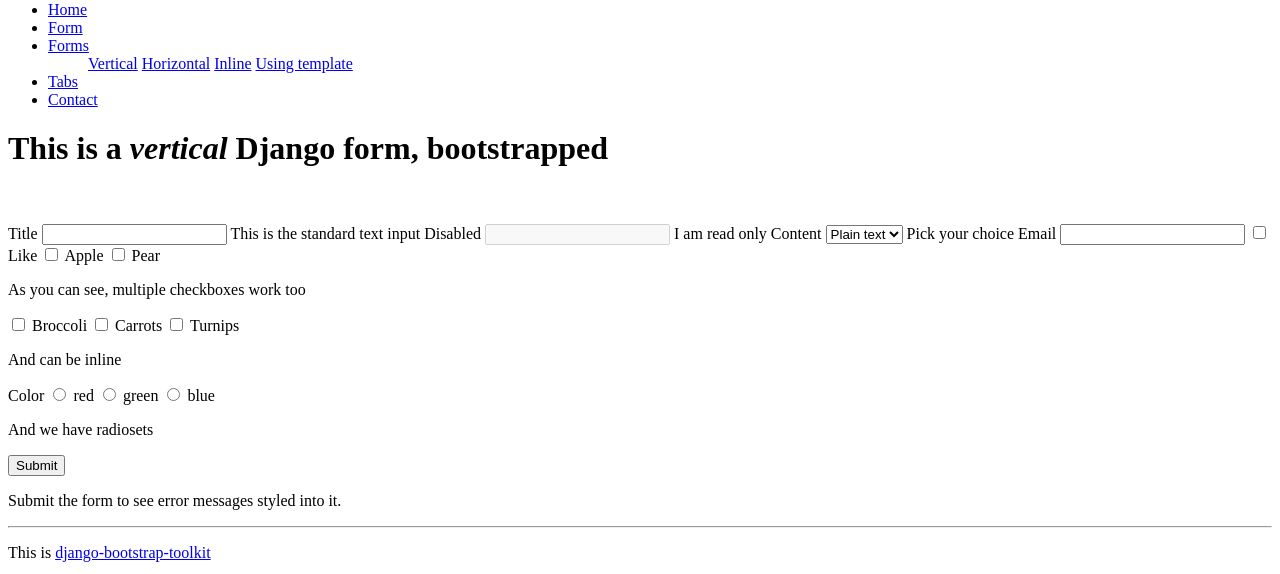
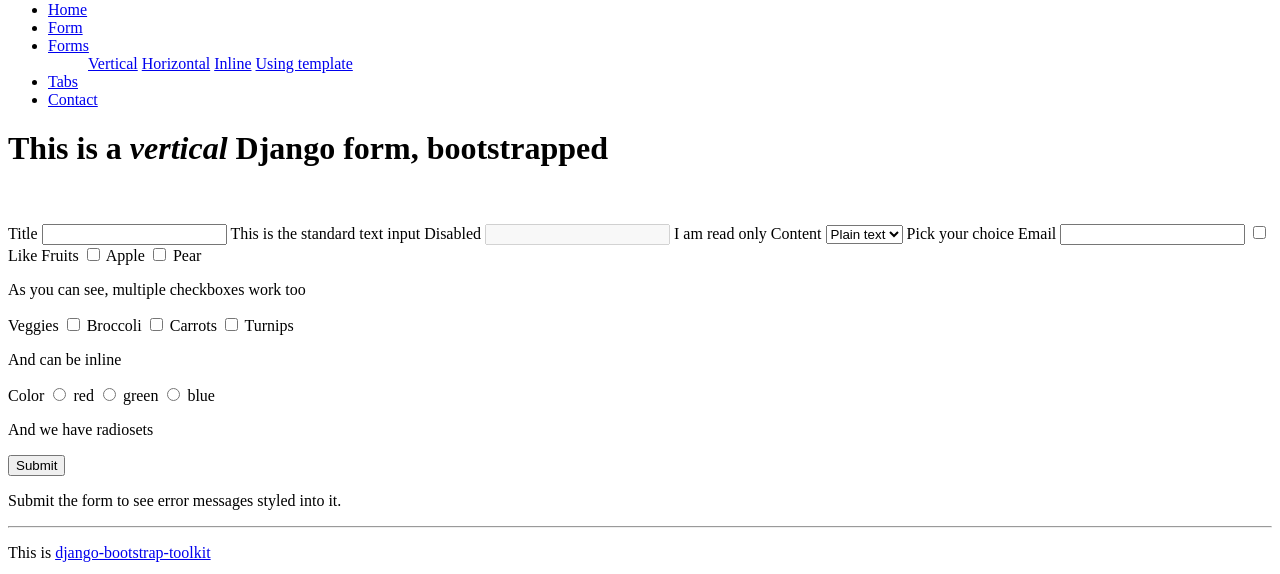
Before and after one commit to dyve/django-bootstrap-toolkit, a Django app: page /form in a window 1280 px wide. Shown: the part 119-693 px from the top of the page. Run offline with Django 3.2, Linux system fonts and the light colour scheme; parts of the project's set-up code (start-up, migrations or seed data) failed here and were passed over; some libraries are stand-ins or nearby versions.

Commit message:
Fixed #19 missing labels in vertical fields, thanks @boosh

```diff
--- a/bootstrap_toolkit/templates/bootstrap_toolkit/field_vertical.html
+++ b/bootstrap_toolkit/templates/bootstrap_toolkit/field_vertical.html
@@ -4,11 +4,12 @@
     {% include "bootstrap_toolkit/field_errors.html" with inline=False %}
 {% else %}
     {% if input_type == "multicheckbox" %}
+        <label class="nonfield{% if field.required %} required{% endif %}">{{ field.label }}</label>
         {% include "bootstrap_toolkit/field_choices.html" with type="checkbox" %}
         {% include "bootstrap_toolkit/field_help.html" with inline=False %}
         {% include "bootstrap_toolkit/field_errors.html" with inline=False %}
     {% else %}
-        <label{% if field.auto_id %} for="{{ field.auto_id }}"{% endif %}{% if field.field.required %} class="required"{% endif %}>{{ field.label }}</label>
+        <label class="nonfield{% if field.field.required %} required{% endif %}"{% if field.auto_id %} for="{{ field.auto_id }}"{% endif %}>{{ field.label }}</label>
         {% if input_type == "radioset" %}
             {% include "bootstrap_toolkit/field_choices.html" with type="radio" %}
             {% include "bootstrap_toolkit/field_help.html" with inline=False %}
--- a/setup.py
+++ b/setup.py
@@ -2,7 +2,7 @@ from setuptools import setup
 
 setup(
     name='django-bootstrap-toolkit',
-    version='2.3.5',
+    version='2.3.6',
     url='https://github.com/dyve/django-bootstrap-toolkit',
     author='Dylan Verheul',
     author_email='dylan@dyve.net',
```
